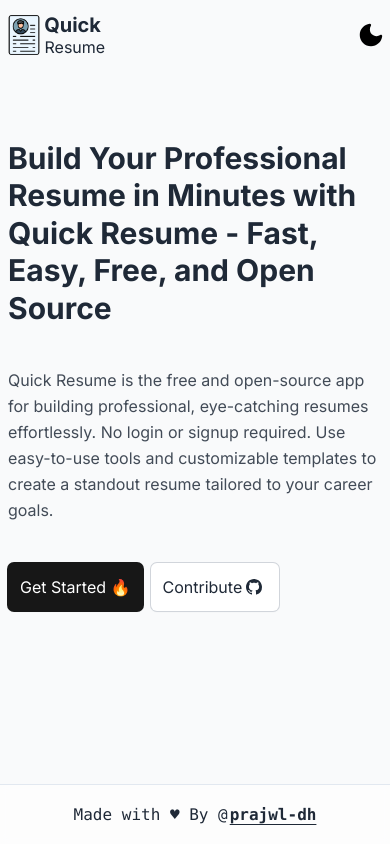
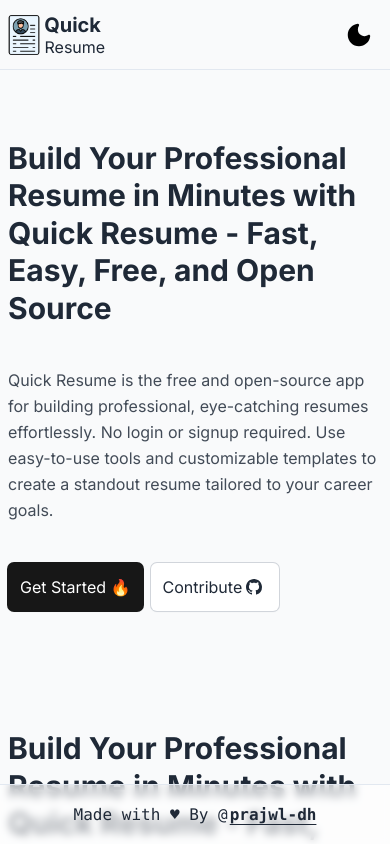
Before and after one commit to prajwl-dh/quick-resume-builder, a Next.js app: page / in a window 390 px wide. Shown: the top 844 px of the page. Built offline with nearby package versions, Linux system fonts and the light colour scheme.

Commit message:
chore: Update CSS classes in globals.css and Navbar.tsx
The CSS classes in the globals.css and Navbar.tsx files have been updated to improve consistency and readability. This change ensures that the styling is applied correctly and enhances the overall code quality.

```diff
--- a/src/app/globals.css
+++ b/src/app/globals.css
@@ -30,7 +30,7 @@
 
 @layer base {
     html {
-      @apply p-0 m-0 overflow-hidden overflow-y-auto scroll-smooth;
+      @apply p-0 m-0 overflow-hidden overflow-y-auto scroll-smooth
     }
 
     body {
--- a/src/app/page.tsx
+++ b/src/app/page.tsx
@@ -9,6 +9,7 @@
       <Navbar />
       <div className='w-screen px-1 md:px-14 flex flex-col items-center'>
         <Home />
+        <Home />
         <ScrollToTheTop />
       </div>
       <Footer />
--- a/src/components/navbar/Navbar.tsx
+++ b/src/components/navbar/Navbar.tsx
@@ -30,7 +30,7 @@
       initial={{ opacity: 0, y: -10 }}
       animate={{ opacity: 1, y: 0 }}
       transition={{ delay: 0.5, type: 'spring' }}
-      className={`w-full h-[70px] px-1 md:px-14 flex flex-row justify-between items-center fixed left-0 top-0 z-50 scale-50 md:scale-100x ${
+      className={`w-full h-[70px] px-1 md:px-14 flex flex-row justify-between items-center fixed left-0 top-0 z-50 scale-50 md:scale-100x border-b-[1px] border-slate-200 dark:border-stone-700 ${
         sticky
           ? 'bg-light-foreground dark:bg-dark-foreground shadow-sm backdrop-blur-sm bg-opacity-40 dark:bg-opacity-40'
           : 'bg-transparent'
@@ -57,7 +57,7 @@
           </p>
         </div>
       </div>
-      <div className='flex flex-row gap-4 items-center'>
+      <div className='flex flex-row gap-4 items-center mr-3 md:mr-0'>
         {theme === 'dark' ? (
           <Sun setTheme={setTheme} />
         ) : (
```
